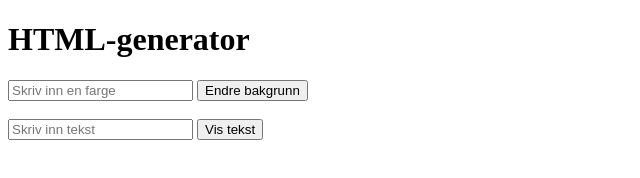
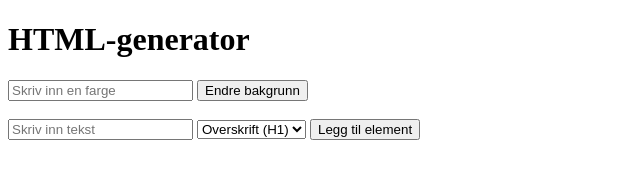
Before and after one commit to AdriatikIMB/html_generator, a plain HTML site: page index.html in a window 1280 px wide. Shown: the whole page, without its empty margins (0-640 px from the left). Drawn offline with Linux system fonts and the light colour scheme.

Commit message:
Brukeren kan nå velge mellom H1, P eller LI og legge til elementer dynamisk

```diff
--- a/index.html
+++ b/index.html
@@ -3,20 +3,30 @@
 <head>
     <meta charset="UTF-8">
     <meta name="viewport" content="width=device-width, initial-scale=1.0">
-    <title>Enkel HTML-generator</title>
-    <link rel="stylesheet" href="styles.css">
+    <title>HTML-generator</title>
+    <link rel="stylesheet" href="styles.css">  <!-- Kobler til CSS-filen -->
 </head>
 <body>
     <h1>HTML-generator</h1>
+
+    <!-- Input-felt for å skrive inn en farge og endre bakgrunnen -->
     <input type="text" id="colorInput" placeholder="Skriv inn en farge">
     <button onclick="changeBackgroundColor()">Endre bakgrunn</button>
 
     <br><br>
 
+    <!-- Input-felt for å skrive inn tekst og legge til HTML-elementer -->
     <input type="text" id="textInput" placeholder="Skriv inn tekst">
-    <button onclick="displayText()">Vis tekst</button>
-    <div id="displayText"></div>
+    <select id="elementType">
+        <option value="h1">Overskrift (H1)</option>
+        <option value="p">Paragraf</option>
+        <option value="li">Listeelement</option>
+    </select>
+    <button onclick="addElement()">Legg til element</button>
 
-    <script src="script.js"></script>
+    <!-- Område der nye elementer legges til -->
+    <div id="contentArea"></div>
+
+    <script src="script.js"></script> <!-- Kobler til JavaScript-filen -->
 </body>
 </html>
--- a/script.js
+++ b/script.js
@@ -3,7 +3,10 @@ function changeBackgroundColor() {
     document.body.style.backgroundColor = color;
 }
 
-function displayText() {
+function addElement() {
     let text = document.getElementById("textInput").value;
-    document.getElementById("displayText").innerText = text;
+    let elementType = document.getElementById("elementType").value;
+    let newElement = document.createElement(elementType);
+    newElement.innerText = text;
+    document.getElementById("contentArea").appendChild(newElement);
 }
```
